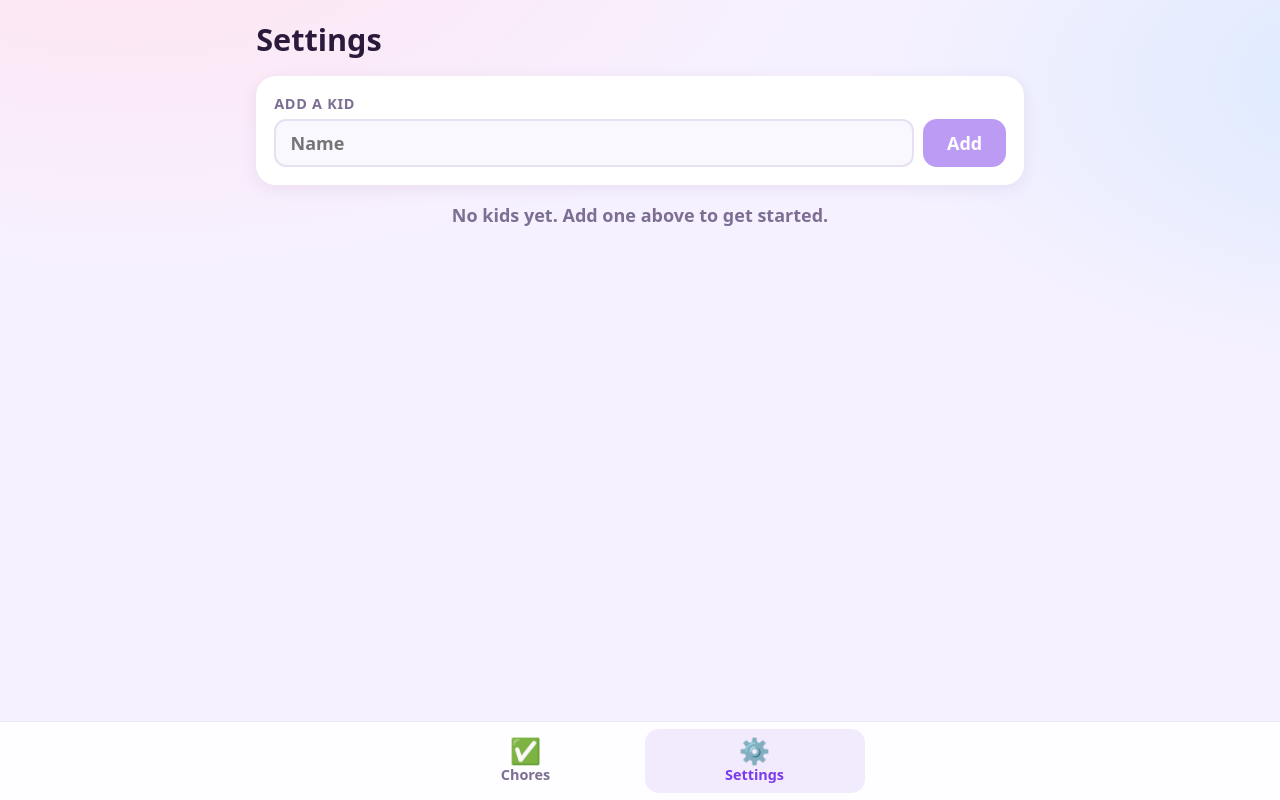
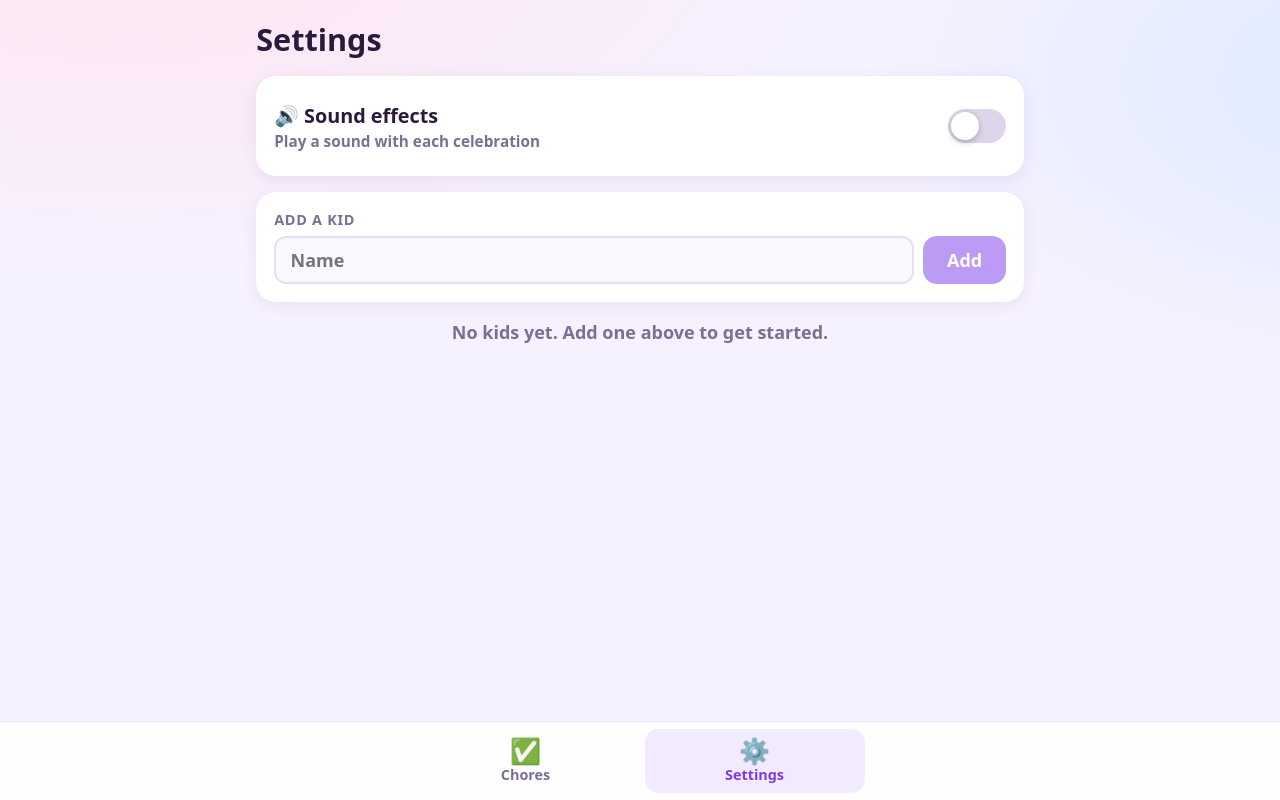
Before and after one commit to mikelewis-au/chore-chart, an Angular app: page /settings in a window 1280 px wide. Built offline with nearby package versions, Linux system fonts and the light colour scheme.

Commit message:
Add optional synthesised sound effects, off by default

```diff
--- a/src/app/board/board.ts
+++ b/src/app/board/board.ts
@@ -85,7 +85,8 @@ export class Board {
     const rect = target.getBoundingClientRect();
     const x = ev.clientX || rect.left + 40;
     const y = ev.clientY || rect.top + rect.height / 2;
-    if (!wasUnlocked && this.stats()?.unlocked) celebrate();
-    else cheer(x, y);
+    const sound = this.store.soundOn();
+    if (!wasUnlocked && this.stats()?.unlocked) celebrate(sound);
+    else cheer(x, y, sound);
   }
 }
--- a/src/app/confetti.ts
+++ b/src/app/confetti.ts
@@ -1,4 +1,5 @@
 import confetti from 'canvas-confetti';
+import { boing, boom, chime, fanfare, party, pop, sparkle, whoosh } from './sounds';
 
 type Effect = (x: number, y: number) => void;
 
@@ -36,7 +37,16 @@ const fireworks: Effect = () => {
 const critters: Effect = (x, y) =>
   confetti({ particleCount: 12, spread: 120, startVelocity: 24, scalar: 3, gravity: 0.7, shapes: shapes(['🦄', '🐸', '🦖', '🐼', '🦊'], 3), origin: origin(x, y), zIndex: Z });
 
-const EFFECTS: Effect[] = [classicBurst, starBurst, heartBurst, rocket, streamers, fireworks, critters];
+// Each animation has a matching sound; the pair is picked at random in cheer().
+const EFFECTS: { fx: Effect; sound: () => void }[] = [
+  { fx: classicBurst, sound: pop },
+  { fx: starBurst, sound: sparkle },
+  { fx: heartBurst, sound: chime },
+  { fx: rocket, sound: whoosh },
+  { fx: streamers, sound: party },
+  { fx: fireworks, sound: boom },
+  { fx: critters, sound: boing },
+];
 let last = -1;
 
 function praise(x: number, y: number): void {
@@ -51,16 +61,18 @@ function praise(x: number, y: number): void {
 }
 
 // Random effect, never the same one twice in a row, with a praise word most of the time.
-export function cheer(x: number, y: number): void {
+export function cheer(x: number, y: number, sound: boolean): void {
   let i = Math.floor(Math.random() * EFFECTS.length);
   if (i === last) i = (i + 1) % EFFECTS.length;
   last = i;
-  EFFECTS[i](x, y);
+  EFFECTS[i].fx(x, y);
+  if (sound) EFFECTS[i].sound();
   if (Math.random() < 0.7) praise(x, y);
   navigator.vibrate?.(25);
 }
 
-export function celebrate(): void {
+export function celebrate(sound: boolean): void {
+  if (sound) fanfare();
   const stars = shapes(['⭐', '🎉', '🏆'], 3);
   const end = Date.now() + 3000;
   const frame = () => {
--- a/src/app/models.ts
+++ b/src/app/models.ts
@@ -22,6 +22,7 @@ export interface AppState {
   kids: Kid[];
   activeKidId: string | null;
   done: Record<string, true>;
+  soundOn: boolean;
 }
 
 export const KID_EMOJIS = ['🦄', '🦖', '🐼', '🦊', '🐸', '🐯', '🐨', '🦁', '🐙', '🐧', '🦋', '🚀'];
--- a/src/app/settings/settings.html
+++ b/src/app/settings/settings.html
@@ -1,4 +1,15 @@
 <h1>Settings</h1>
+
+<section class="card sound">
+  <label class="switch" for="sound-toggle">
+    <span class="switch-text">
+      <span class="switch-title">🔊 Sound effects</span>
+      <span class="switch-sub">Play a sound with each celebration</span>
+    </span>
+    <input id="sound-toggle" type="checkbox" role="switch" [checked]="store.soundOn()" (change)="setSound($any($event.target).checked)" />
+    <span class="track" aria-hidden="true"></span>
+  </label>
+</section>
 
 <section class="card add-kid">
   <label for="new-kid">Add a kid</label>
--- a/src/app/settings/settings.scss
+++ b/src/app/settings/settings.scss
@@ -27,6 +27,71 @@ label {
 
 .add-kid label {
   margin-top: 0;
+}
+
+.switch {
+  display: flex;
+  align-items: center;
+  gap: 0.8rem;
+  margin: 0;
+  cursor: pointer;
+  text-transform: none;
+  letter-spacing: 0;
+  min-height: var(--tap);
+
+  .switch-text {
+    flex: 1;
+    display: flex;
+    flex-direction: column;
+    gap: 0.1rem;
+  }
+  .switch-title {
+    font-size: 1.1rem;
+    font-weight: 900;
+    color: var(--text);
+  }
+  .switch-sub {
+    font-size: 0.85rem;
+    font-weight: 700;
+    color: var(--muted);
+  }
+
+  input {
+    position: absolute;
+    opacity: 0;
+    width: 0;
+    height: 0;
+  }
+  .track {
+    flex: 0 0 auto;
+    width: 58px;
+    height: 34px;
+    border-radius: 999px;
+    background: #ddd6ea;
+    position: relative;
+    transition: background 0.2s;
+    &::after {
+      content: '';
+      position: absolute;
+      top: 3px;
+      left: 3px;
+      width: 28px;
+      height: 28px;
+      border-radius: 50%;
+      background: white;
+      box-shadow: 0 2px 6px rgba(0, 0, 0, 0.25);
+      transition: transform 0.2s;
+    }
+  }
+  input:checked + .track {
+    background: var(--accent);
+    &::after {
+      transform: translateX(24px);
+    }
+  }
+  input:focus-visible + .track {
+    outline: 3px solid color-mix(in srgb, var(--accent) 40%, white);
+  }
 }
 
 .row {
--- a/src/app/settings/settings.ts
+++ b/src/app/settings/settings.ts
@@ -2,6 +2,7 @@ import { Component, DestroyRef, inject, signal } from '@angular/core';
 import { ChoreStore } from '../store';
 import { CHORE_EMOJIS, ChoreKind, KID_COLOURS, KID_EMOJIS, Kid, guessEmoji, nextEmoji } from '../models';
 import { startOfWeek } from '../week';
+import { party } from '../sounds';
 
 @Component({
   selector: 'app-settings',
@@ -22,6 +23,12 @@ export class Settings {
 
   constructor() {
     inject(DestroyRef).onDestroy(() => clearTimeout(this.confirmTimer));
+  }
+
+  setSound(on: boolean): void {
+    this.store.setSound(on);
+    // Playing inside the tap also unlocks audio on iOS for later chore ticks.
+    if (on) party();
   }
 
   addKid(): void {
--- /dev/null
+++ b/src/app/sounds.ts
@@ -0,0 +1,111 @@
+// All sounds are synthesised with the Web Audio API so the app stays small and works offline.
+let ctx: AudioContext | null = null;
+
+function audio(): AudioContext | null {
+  try {
+    ctx ??= new AudioContext();
+    // Browsers keep the context suspended until a user gesture; every call here happens inside a tap.
+    if (ctx.state === 'suspended') void ctx.resume();
+    return ctx;
+  } catch {
+    return null;
+  }
+}
+
+interface ToneOpts {
+  freq: number;
+  to?: number;
+  type?: OscillatorType;
+  start?: number;
+  dur?: number;
+  gain?: number;
+}
+
+function tone(c: AudioContext, { freq, to, type = 'sine', start = 0, dur = 0.15, gain = 0.25 }: ToneOpts): void {
+  const t0 = c.currentTime + start;
+  const osc = c.createOscillator();
+  const g = c.createGain();
+  osc.type = type;
+  osc.frequency.setValueAtTime(freq, t0);
+  if (to) osc.frequency.exponentialRampToValueAtTime(to, t0 + dur);
+  g.gain.setValueAtTime(0.0001, t0);
+  g.gain.exponentialRampToValueAtTime(gain, t0 + 0.012);
+  g.gain.exponentialRampToValueAtTime(0.0001, t0 + dur);
+  osc.connect(g).connect(c.destination);
+  osc.start(t0);
+  osc.stop(t0 + dur + 0.05);
+}
+
+interface NoiseOpts {
+  start?: number;
+  dur?: number;
+  gain?: number;
+  from?: number;
+  to?: number;
+}
+
+function noise(c: AudioContext, { start = 0, dur = 0.3, gain = 0.15, from = 800, to = 4000 }: NoiseOpts): void {
+  const t0 = c.currentTime + start;
+  const buffer = c.createBuffer(1, Math.ceil(c.sampleRate * dur), c.sampleRate);
+  const data = buffer.getChannelData(0);
+  for (let i = 0; i < data.length; i++) data[i] = Math.random() * 2 - 1;
+  const src = c.createBufferSource();
+  src.buffer = buffer;
+  const filter = c.createBiquadFilter();
+  filter.type = 'bandpass';
+  filter.Q.value = 0.9;
+  filter.frequency.setValueAtTime(from, t0);
+  filter.frequency.exponentialRampToValueAtTime(to, t0 + dur);
+  const g = c.createGain();
+  g.gain.setValueAtTime(gain, t0);
+  g.gain.exponentialRampToValueAtTime(0.0001, t0 + dur);
+  src.connect(filter).connect(g).connect(c.destination);
+  src.start(t0);
+}
+
+const play = (fn: (c: AudioContext) => void) => () => {
+  const c = audio();
+  if (c) fn(c);
+};
+
+export const pop = play((c) => {
+  tone(c, { freq: 480, to: 980, dur: 0.12, gain: 0.3 });
+  noise(c, { dur: 0.08, gain: 0.08, from: 2000, to: 6000 });
+});
+
+export const sparkle = play((c) => {
+  [1319, 1568, 2093, 2637].forEach((f, i) => tone(c, { freq: f, type: 'triangle', start: i * 0.06, dur: 0.14, gain: 0.18 }));
+});
+
+export const chime = play((c) => {
+  tone(c, { freq: 660, dur: 0.22, gain: 0.22 });
+  tone(c, { freq: 880, start: 0.14, dur: 0.32, gain: 0.22 });
+});
+
+export const whoosh = play((c) => {
+  noise(c, { dur: 0.55, gain: 0.2, from: 250, to: 3500 });
+  tone(c, { freq: 180, to: 1400, type: 'sawtooth', dur: 0.45, gain: 0.06 });
+});
+
+export const party = play((c) => {
+  [523, 659, 784, 1047, 1319].forEach((f, i) => tone(c, { freq: f, type: 'triangle', start: i * 0.05, dur: 0.1, gain: 0.2 }));
+});
+
+export const boom = play((c) => {
+  for (let i = 0; i < 3; i++) {
+    tone(c, { freq: 140, to: 40, start: i * 0.22, dur: 0.35, gain: 0.45 });
+    noise(c, { start: i * 0.22, dur: 0.3, gain: 0.12, from: 2500, to: 200 });
+  }
+});
+
+export const boing = play((c) => {
+  tone(c, { freq: 420, to: 140, type: 'triangle', dur: 0.22, gain: 0.25 });
+  tone(c, { freq: 140, to: 620, type: 'triangle', start: 0.2, dur: 0.25, gain: 0.22 });
+});
+
+export const fanfare = play((c) => {
+  [523, 659, 784, 1047].forEach((f, i) => tone(c, { freq: f, type: 'triangle', start: i * 0.13, dur: 0.28, gain: 0.22 }));
+  [523, 659, 784, 1047, 1319].forEach((f) => tone(c, { freq: f, type: 'triangle', start: 0.55, dur: 1.1, gain: 0.12 }));
+  tone(c, { freq: 262, type: 'square', start: 0.55, dur: 1.1, gain: 0.04 });
+  noise(c, { start: 0.55, dur: 0.9, gain: 0.08, from: 1000, to: 6000 });
+});
--- a/src/app/store.ts
+++ b/src/app/store.ts
@@ -17,7 +17,7 @@ function uid(): string {
 }
 
 function emptyState(): AppState {
-  return { version: 1, kids: [], activeKidId: null, done: {} };
+  return { version: 1, kids: [], activeKidId: null, done: {}, soundOn: false };
 }
 
 function load(): AppState {
@@ -26,7 +26,7 @@ function load(): AppState {
     if (!raw) return emptyState();
     const parsed = JSON.parse(raw) as AppState;
     if (parsed.version !== 1 || !Array.isArray(parsed.kids)) return emptyState();
-    return { ...parsed, done: prune(parsed.done ?? {}) };
+    return { ...parsed, done: prune(parsed.done ?? {}), soundOn: parsed.soundOn ?? false };
   } catch {
     return emptyState();
   }
@@ -52,6 +52,7 @@ export class ChoreStore {
 
   readonly kids = computed(() => this.state().kids);
   readonly done = computed(() => this.state().done);
+  readonly soundOn = computed(() => this.state().soundOn);
   readonly activeKid = computed(() => {
     const s = this.state();
     return s.kids.find((k) => k.id === s.activeKidId) ?? s.kids[0] ?? null;
@@ -59,6 +60,10 @@ export class ChoreStore {
 
   constructor() {
     effect(() => save(this.state()));
+  }
+
+  setSound(on: boolean): void {
+    this.state.update((s) => ({ ...s, soundOn: on }));
   }
 
   setActiveKid(id: string): void {
```
Also changed, not shown: 1 other file (tests, documents, lock files or other folders).
